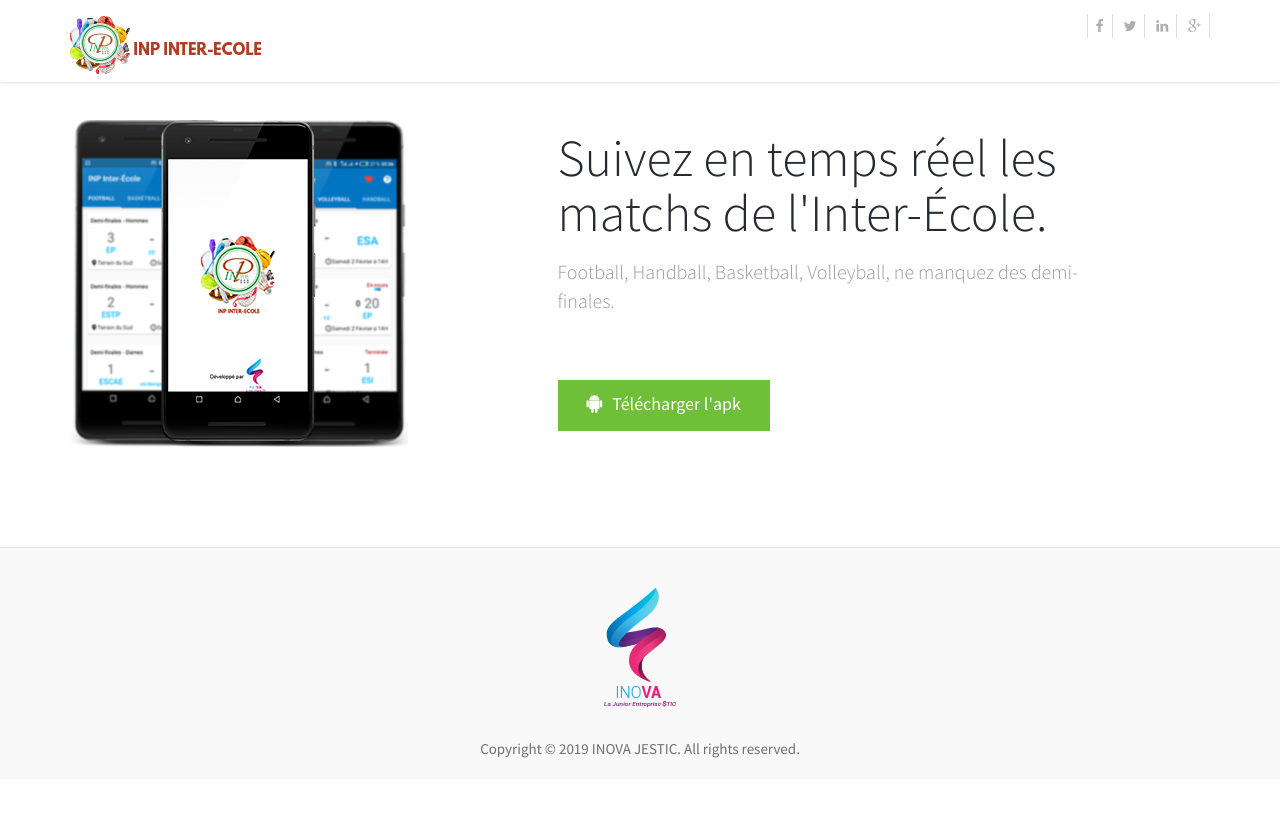
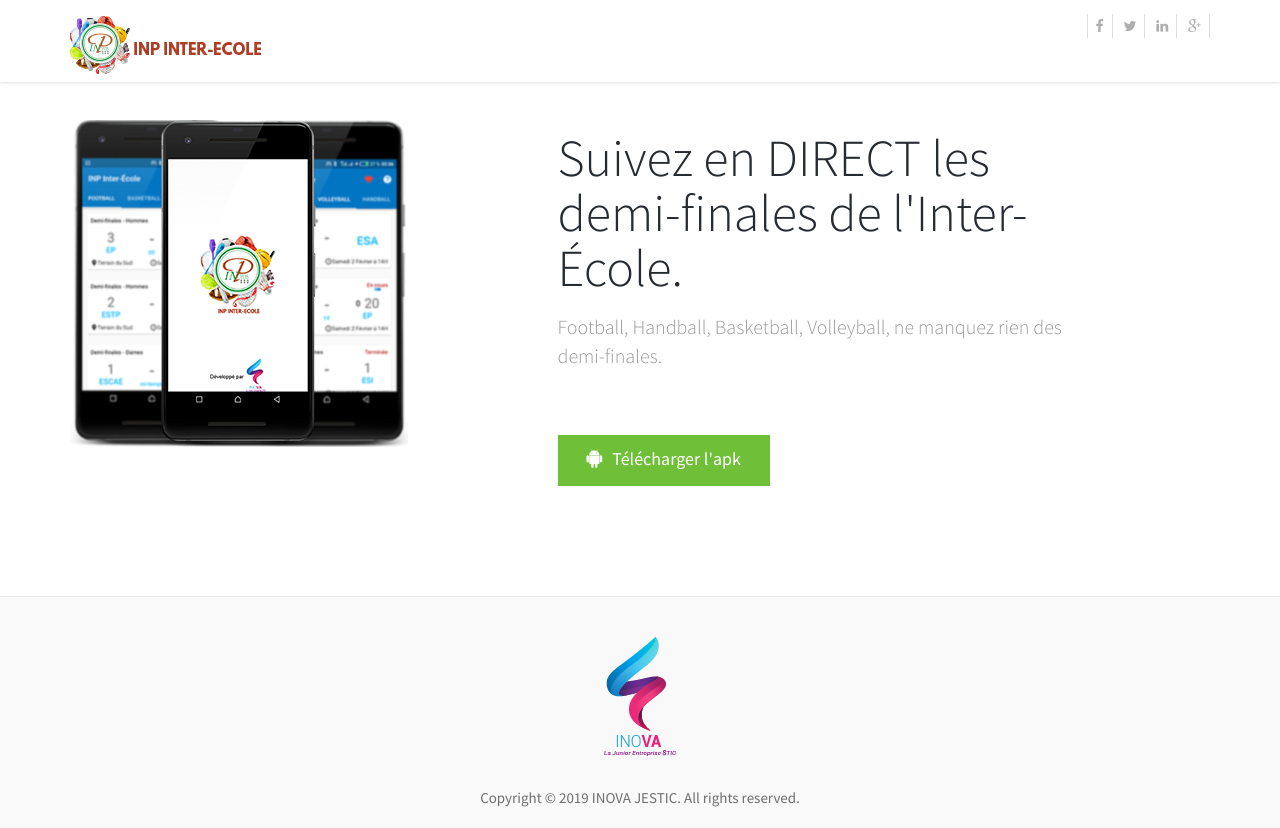
Before and after one commit to inovajestic/inp-intercole, a plain HTML site: page index.html in a window 1280 px wide. Before the commit the page ends 800 px from the top, so only its background shows below. Drawn offline with nearby package versions, Linux system fonts and the light colour scheme.

Commit message:
update texte

```diff
--- a/index.html
+++ b/index.html
@@ -112,10 +112,10 @@
                 <div class="col-md-6 col-md-offset-1 col-sm-6">
                     <div class="block">
                         <h1>
-                            Suivez en temps réel les matchs de l'Inter-École.
+                            Suivez en DIRECT les demi-finales de l'Inter-École.
                         </h1>
                         <p>
-                            Football, Handball, Basketball, Volleyball, ne manquez des demi-finales.
+                            Football, Handball, Basketball, Volleyball, ne manquez rien des demi-finales.
                         </p>
 
                         <ul class="download-btn">
```
